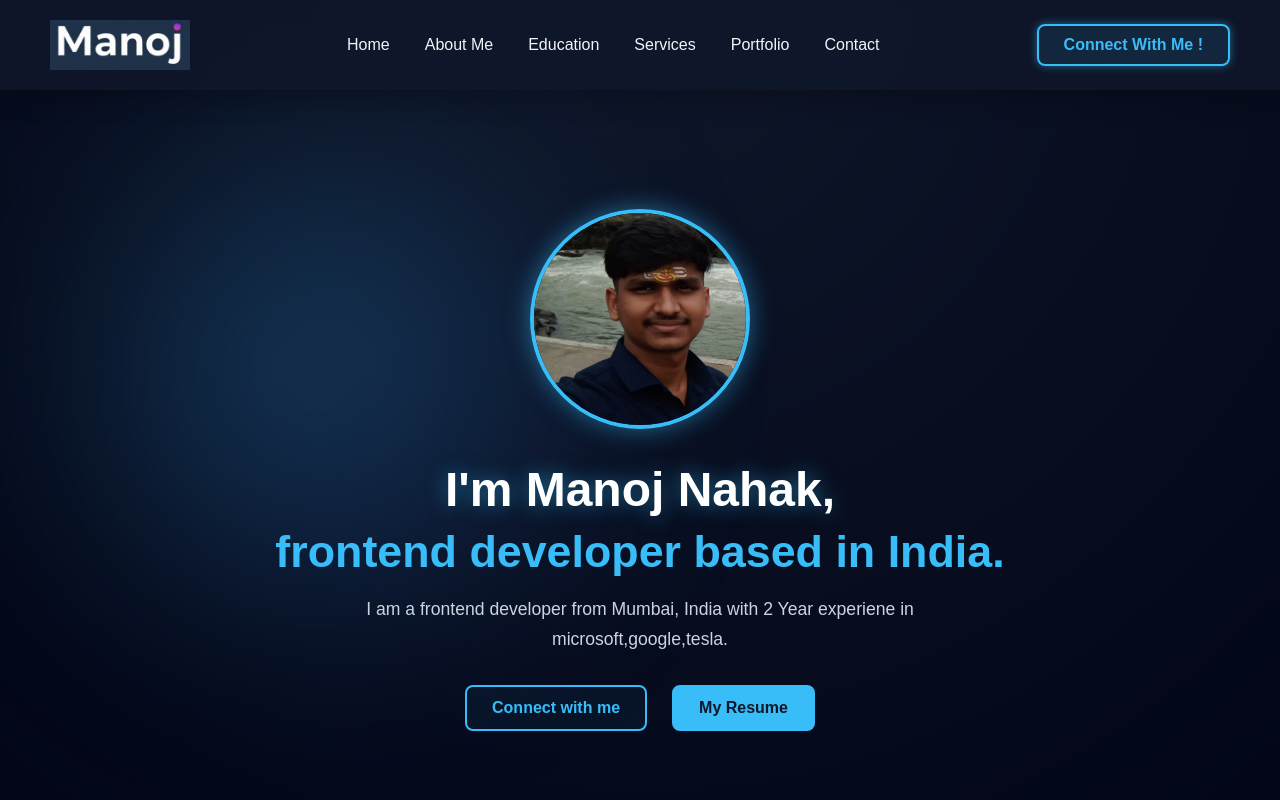
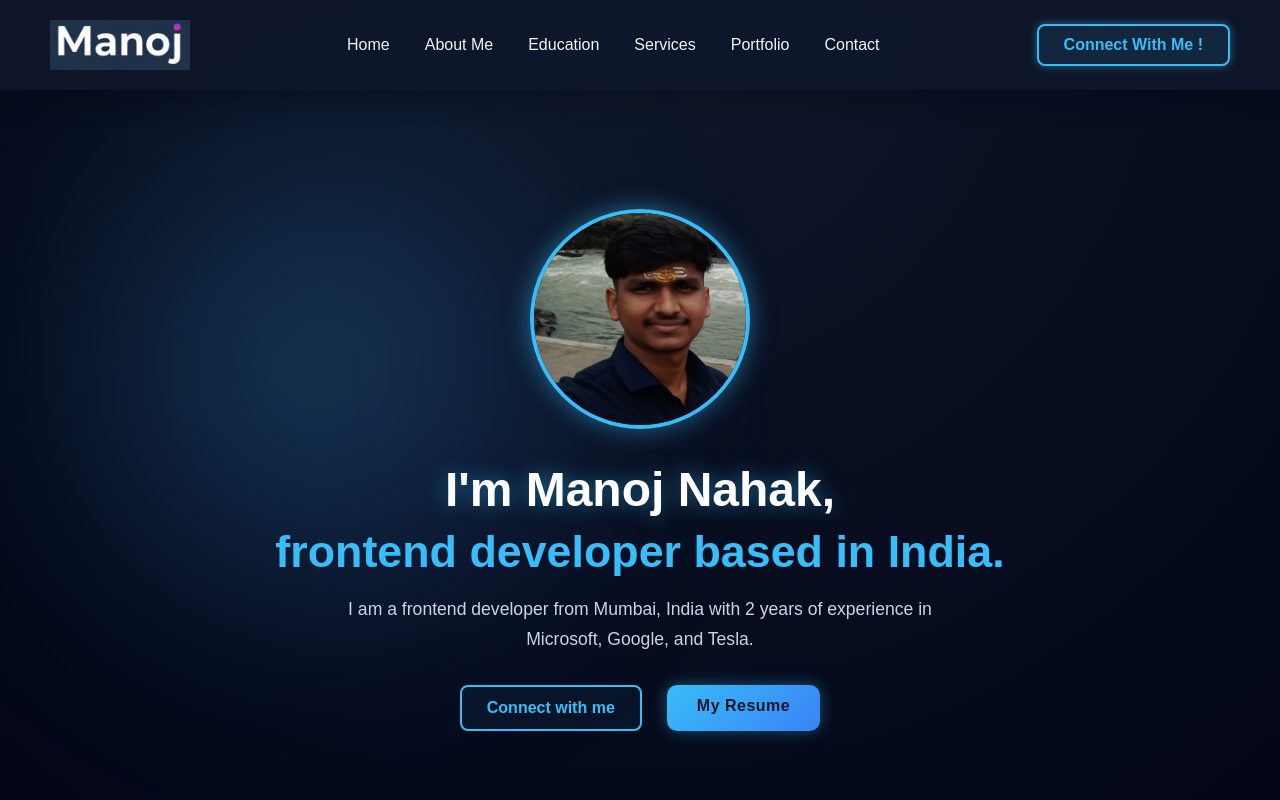
Before and after one commit to Manojnahak03/Manoj, a React (Vite) app: page / in a window 1280 px wide. Shown: the top 800 px of the page. Built offline with nearby package versions, Linux system fonts and the light colour scheme.

Commit message:
Add Resume in Button

```diff
--- a/src/Components/Hero/Hero.css
+++ b/src/Components/Hero/Hero.css
@@ -28,7 +28,11 @@
   animation: floatBlob 12s ease-in-out infinite alternate;
   z-index: 0;
 }
-@keyframes floatBlob { from { transform: translateY(0px); } to { transform: translateY(40px); } }
+
+@keyframes floatBlob {
+  from { transform: translateY(0px); }
+  to { transform: translateY(40px); }
+}
 
 /* HERO IMAGE */
 .hero img {
@@ -41,6 +45,7 @@
   margin-bottom: 30px;
   z-index: 1;
 }
+
 .hero img:hover {
   transform: scale(1.08) rotate(2deg);
   box-shadow: 0 0 40px rgba(56,189,248,0.7);
@@ -55,6 +60,7 @@
   line-height: 1.3;
   z-index: 1;
 }
+
 .hero h1 span {
   display: block;
   font-size: 3rem;
@@ -80,7 +86,9 @@
   justify-content: center;
   z-index: 1;
 }
-.hero-connect, .hero-resume {
+
+.hero-connect,
+.hero-resume {
   padding: 12px 25px;
   border-radius: 8px;
   font-weight: 600;
@@ -88,31 +96,62 @@
   transition: all 0.4s ease;
   border: 2px solid #38bdf8;
 }
+
+/* CONNECT BUTTON */
 .hero-connect {
   background: rgba(56,189,248,0.05);
   color: #38bdf8;
 }
+
 .hero-connect:hover {
   background: linear-gradient(90deg, rgba(56,189,248,0.2), rgba(59,130,246,0.2));
   box-shadow: 0 0 20px rgba(56,189,248,0.5);
   transform: translateY(-2px) scale(1.05);
 }
+
+/* IMPROVED RESUME BUTTON */
 .hero-resume {
-  background: #38bdf8;
+  position: relative;
+  background: linear-gradient(135deg, #38bdf8, #3b82f6);
   color: #0f172a;
-}
-.hero-resume:hover {
-  background: linear-gradient(90deg, #3b82f6, #06b6d4);
-  box-shadow: 0 0 20px rgba(56,189,248,0.5);
-  transform: translateY(-2px) scale(1.05);
+  padding: 12px 30px;
+  border-radius: 10px;
+  font-weight: 700;
+  letter-spacing: 0.5px;
+  text-decoration: none;
+  border: none;
+  overflow: hidden;
+  transition: all 0.4s ease;
+  box-shadow: 0 0 15px rgba(56,189,248,0.4);
 }
 
-/* RESPONSIVE */
+.hero-resume::before {
+  content: "";
+  position: absolute;
+  top: 0;
+  left: -100%;
+  width: 100%;
+  height: 100%;
+  background: rgba(255,255,255,0.3);
+  transition: all 0.5s ease;
+}
+
+.hero-resume:hover::before {
+  left: 100%;
+}
+
+.hero-resume:hover {
+  transform: translateY(-3px) scale(1.05);
+  box-shadow: 0 0 25px rgba(56,189,248,0.7);
+}
+
+/* RESPONSIVE DESIGN */
 @media (max-width: 1024px) {
   .hero h1 { font-size: 2.4rem; }
   .hero h1 span { font-size: 2.6rem; }
   .hero img { width: 200px; height: 200px; }
 }
+
 @media (max-width: 768px) {
   .hero { padding: 120px 5% 0 5%; }
   .hero h1 { font-size: 2rem; }
--- a/src/Components/Hero/Hero.jsx
+++ b/src/Components/Hero/Hero.jsx
@@ -1,18 +1,24 @@
-import React from 'react'
-import './Hero.css'
+import React from 'react';
+import './Hero.css';
 import Profile_img from '../../assets/Profile_img.jpg';
+import Resume from '../../assets/ManojResume.pdf';
 const Hero = () => {
   return (
     <div id='home' className='hero'>
-      <img src={Profile_img} alt="" />
-      <h1><span>I'm Manoj Nahak,</span>frontend developer based in India.</h1>
-      <p>I am a frontend developer from Mumbai, India with 2 Year experiene in microsoft,google,tesla.</p>
+      <img src={Profile_img} alt="Profile" />
+      <h1><span>I'm Manoj Nahak,</span> frontend developer based in India.</h1>
+      <p>I am a frontend developer from Mumbai, India with 2 years of experience in Microsoft, Google, and Tesla.</p>
+
       <div className="hero-action">
         <div className="hero-connect">Connect with me</div>
-        <div className="hero-resume">My Resume</div>
+
+        {/* Resume Button */}
+        <a href={Resume} target="_blank" rel="noopener noreferrer" className="hero-resume">
+          My Resume
+        </a>
       </div>
     </div>
-  )
-}
+  );
+};
 
-export default Hero
+export default Hero;
```
Also changed, not shown: 1 other file (tests, documents, lock files or other folders).
